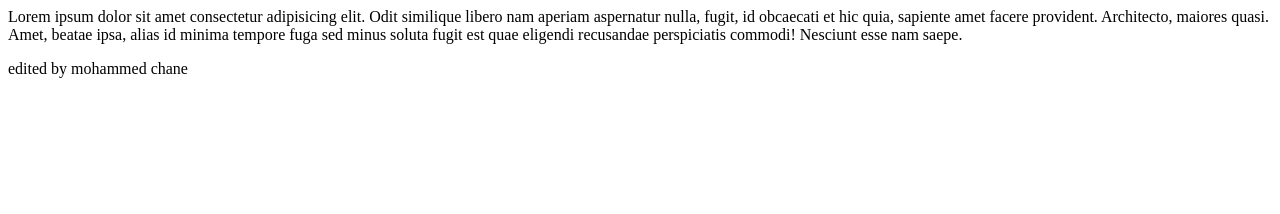
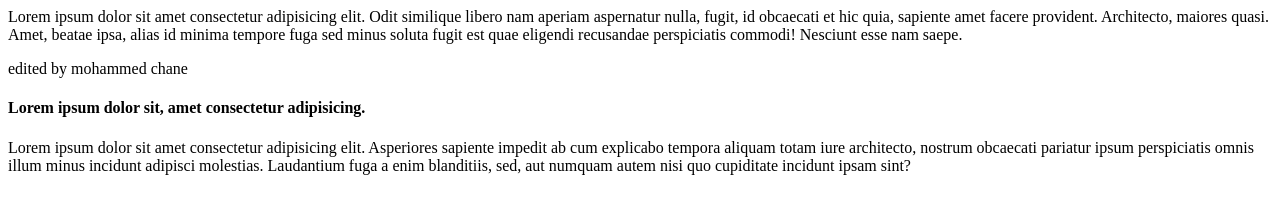
Before and after one commit to Mohammednewtech/try, a plain HTML site: page index.html in a window 1280 px wide. Drawn offline with Linux system fonts and the light colour scheme.

Commit message:
otherchange

```diff
--- a/index.html
+++ b/index.html
@@ -7,5 +7,11 @@
 <body>
     <p>Lorem ipsum dolor sit amet consectetur adipisicing elit. Odit similique libero nam aperiam aspernatur nulla, fugit, id obcaecati et hic quia, sapiente amet facere provident. Architecto, maiores quasi. Amet, beatae ipsa, alias id minima tempore fuga sed minus soluta fugit est quae eligendi recusandae perspiciatis commodi! Nesciunt esse nam saepe.</p>
     <p>edited by mohammed chane</p>
+    <div>
+        <h4>
+            Lorem ipsum dolor sit, amet consectetur adipisicing.
+        </h4>
+        <p>Lorem ipsum dolor sit amet consectetur adipisicing elit. Asperiores sapiente impedit ab cum explicabo tempora aliquam totam iure architecto, nostrum obcaecati pariatur ipsum perspiciatis omnis illum minus incidunt adipisci molestias. Laudantium fuga a enim blanditiis, sed, aut numquam autem nisi quo cupiditate incidunt ipsam sint?</p>
+    </div>
 </body>
 </html>
```
